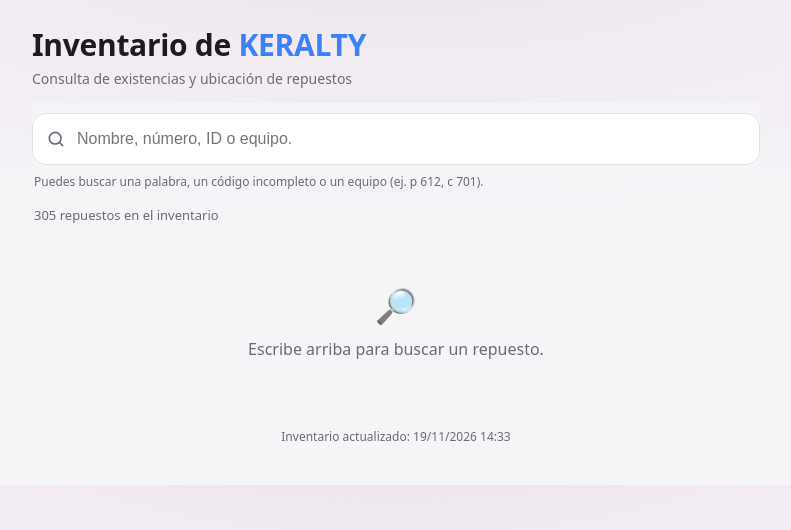
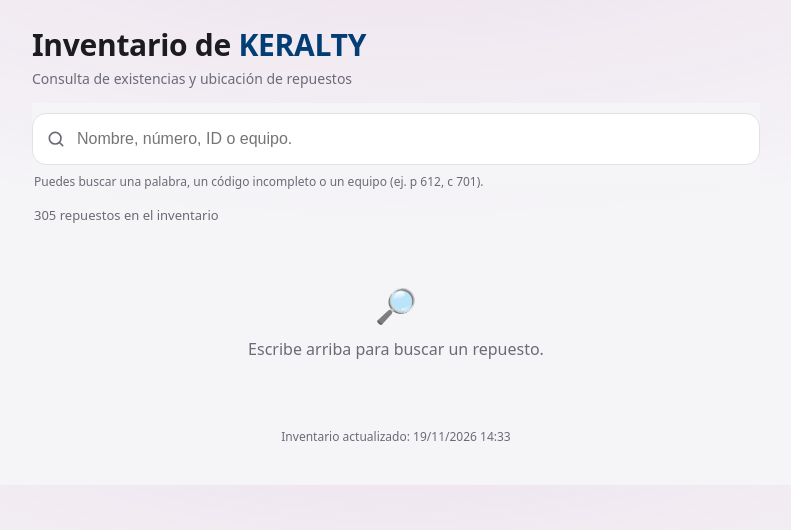
Before and after one commit to AngieRG23/inventario-web, a plain HTML site: page index.html in a window 1280 px wide. Shown: the whole page, without its empty margins (244-1035 px from the left). Drawn offline with Linux system fonts and the light colour scheme.

Commit message:
Update index.html

```diff
--- a/index.html
+++ b/index.html
@@ -10,12 +10,12 @@
      COLORES Y MEDIDAS  ->  cambia aqui el aspecto general
      ===================================================== */
   :root{
-    --accent:#3b82f6;          /* color principal (morado) */
+    --accent:#023E73;          /* color principal (morado) */
     --accent-soft:rgba(176,79,163,.16);
     --bg:#0e0e11;              /* fondo de la pagina */
     --card:#17171c;            /* fondo de las tarjetas */
     --input:#23232a;           /* fondo del buscador */
-    --line:#2f2f38;            /* lineas y bordes */
+    --line:#04BF8A;            /* lineas y bordes */
     --text:#f4f4f6;            /* texto principal */
     --muted:#9a9aa6;           /* texto secundario */
     --ok:#3ecf8e; --warn:#f5b53d; --bad:#ef5b5b;   /* stock: normal, bajo, agotado */
```
